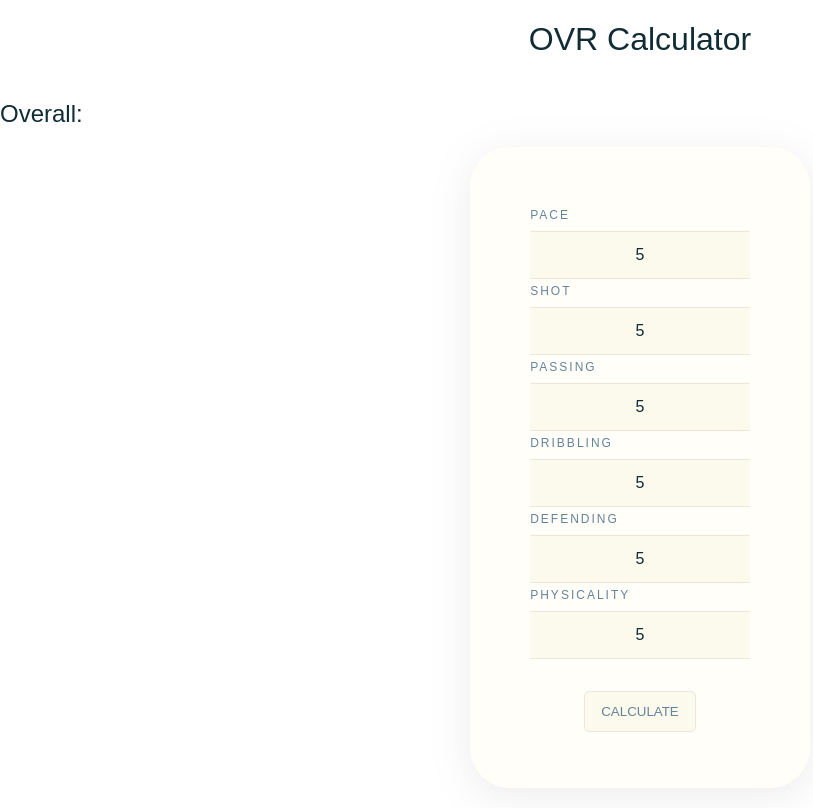
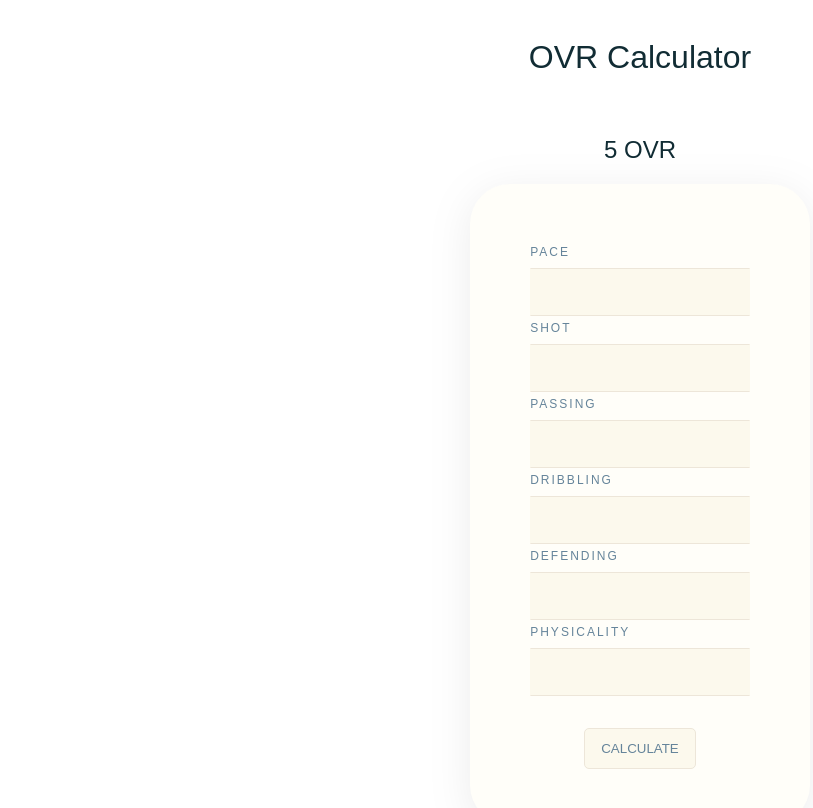
Before and after one commit to HaroldPeterman/OVRCalculator, a plain HTML site: page index.html in a window 1280 px wide. Both pictures are taken after typing "5", "5", "5", "5", "5", "5" into the empty fields and a click on the button "CALCULATE". Shown: the whole page, without its empty margins (0-813 px from the left). Drawn offline with Linux system fonts and the light colour scheme.

Commit message:
fixed positioning problem and math

```diff
--- a/app.js
+++ b/app.js
@@ -4,7 +4,7 @@ const pasInput = document.getElementById('pas');
 const driInput = document.getElementById('dri');
 const defInput = document.getElementById('def');
 const phyInput = document.getElementById('phy');
-const container = document.getElementById('container');
+const overall = document.getElementById('overall');
 
 function clearInput(){
     var getValue = document.getElementById("pac");
@@ -48,8 +48,8 @@ addEventListener('submit', function(e){
     const def = defInput.valueAsNumber;
     const phy = phyInput.valueAsNumber;
     let ovr = calculator(pac,sho,pas,dri,def,phy);
-    container.replaceChildren('Overall: ',ovr);
-    // clearInput();
+    overall.replaceChildren(ovr,' OVR');
+    clearInput();
 })
 
 function calculator(pac,sho,pas,dri,def,phy) {
--- a/index.html
+++ b/index.html
@@ -8,12 +8,12 @@
     <title>OVR Calculator</title>
 </head>
 <body>
-    <div id="h1"><h1>OVR Calculator</h1></div>
-    <div class="container">
-        <h2>Overall:</h2>
+    <div id="h1">
+        <h1>OVR Calculator</h1> <br>
+        <h2 id="overall"> </h2>
     </div>
     <div id="wrapper">
-    <form action="javascript:void(0);">
+    <form action="javascript:void(0);" id="form1">
     <div id="box">
         <div>
             <label for="pac">pace</label>
@@ -95,7 +95,7 @@
         </div>
     </div>
         <div>
-            <button class="submit-buttonn" type="submit">CALCULATE</button>
+            <button form="form1" class="submit-buttonn" type="submit">CALCULATE</button>
         </div>
     </form>
 </div>
--- a/style.css
+++ b/style.css
@@ -3,21 +3,14 @@
 } */
 
 #h1 {
-    display: flex;
-    justify-content: center;
-    font-family: "Rubik", sans-serif;
-    color: var(--color-black);
-}
-
-.continer {
+    text-align: center;
     display: inline;
     align-items: center;
     padding-left: 100px;
     font-family: "Rubik", sans-serif;
     font-weight: 400;
     color: var(--color-black);
-  }
-
+}
 
 
   @import url("https://fonts.googleapis.com/css?family=Rubik&display=swap");
@@ -58,7 +51,7 @@ body {
 }
 
 #wrapper {
-    position: fixed;
+    position: relative;
     width: 100%;
     height: 80%;
 
```
